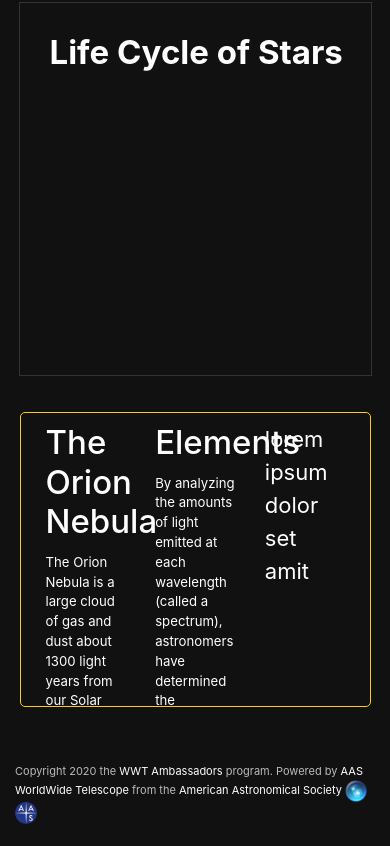
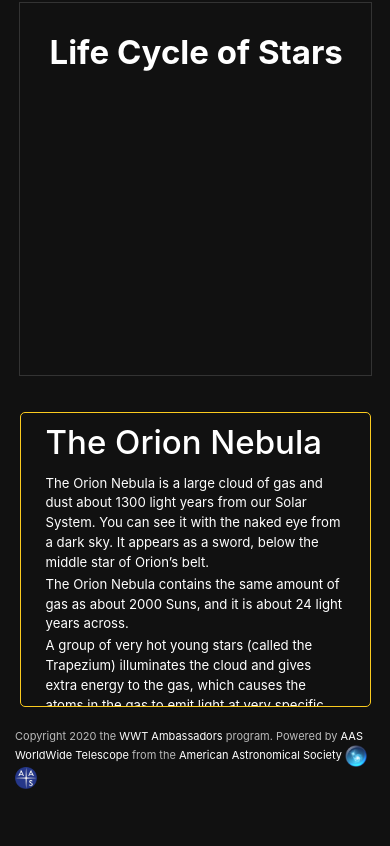
Before and after one commit to wwt-ambassadors/testbed, a website: page content/index.html in a window 390 px wide. Shown: the part 48-894 px from the top of the page. Drawn offline with nearby package versions, Linux system fonts and the light colour scheme; some packages are replaced by stand-ins of ours; a script that the page names is missing.

Commit message:
Add Responsive descriptions
Two elements of responsiveness:
-columns adjust based on width of frame
-description changes based on thumbnail clicked (only Orion so far)

```diff
--- a/content/SLC_script.js
+++ b/content/SLC_script.js
@@ -79,7 +79,12 @@
           .on('click',function() {
             if (wwt_si===null){
               return;
-            }
+            };
+			/* hide all descriptions, then show description specific to this target on sgl/dbl click */
+			toggle_class = "#" + place.find('Target').text().toLowerCase() + "_container";
+			$("#description_box").find(".container-fluid").hide();
+			$(toggle_class).show(500);
+
             wwt_si.setForegroundImageByName(place.attr('Name'));
             wwt_si.gotoRaDecZoom(parseFloat(place.attr('RA'))*15,place.attr('Dec'),parseFloat(place.find('ImageSet').attr('BaseDegreesPerTile')), false);
            });
--- a/content/index.html
+++ b/content/index.html
@@ -4,7 +4,7 @@
 		<meta http-equiv="X-UA-Compatible" content="chrome=1, IE=edge"/>
 		<meta http-equiv="content-type" content="text/html; charset=utf-8">
 		<meta name="viewport" content="width=device-width, initial-scale=1.0, maximum-scale=1.0, user-scalable=no">
-		<title>WWT Life Cycle of Stars</title>
+		<title>WWTA | Life Cycle of Stars</title>
 
 		<!-- load personal stylesheet and Bootstrap stylesheet -->
 		<link rel="stylesheet" href="https://stackpath.bootstrapcdn.com/bootstrap/4.4.1/css/bootstrap.min.css" integrity="sha384-Vkoo8x4CGsO3+Hhxv8T/Q5PaXtkKtu6ug5TOeNV6gBiFeWPGFN9MuhOf23Q9Ifjh" crossorigin="anonymous">
@@ -32,22 +32,23 @@
 		<div class="container-fluid main_container">
 			<div class="row" style="margin-top:16px" id="destinationThumbs"></div>
 			<div id="description_box">
-				<div class="container-fluid">
+				<div id="orion_container" class="container-fluid">
 					<div class="row">
-						<div class="col-4">
+						<div class="col-xs-6 col-md-6 col-lg-4">
 							<h4>The Orion Nebula</h4>
 							<p>The Orion Nebula is a large cloud of gas and dust about 1300 light years from our Solar System. You can see it with the naked eye from a dark sky. It appears as a sword, below the middle star of Orion’s belt.</p>
       						<p>The Orion Nebula contains the same amount of gas as about 2000 Suns, and it is about 24 light years across.</p>
 							<p>A group of very hot young stars (called the Trapezium) illuminates the cloud and gives extra energy to the gas, which causes the atoms in the gas to emit light at very specific wavelengths. For example, the red emission tells us there is hydrogen in the gas. The green emission tells us there is oxygen in the gas.</p>
 							<p>Notice that some parts of the cloud appear dark. The dark parts of the cloud are colder and denser than the lit-up parts of the cloud.</p>
 						</div>
-						<div class="col-4">
+						<div class="col-xs-6 col-md-6 col-lg-4">
 							<h4>Elements</h4>
 							<p>By analyzing the amounts of light emitted at each wavelength (called a spectrum), astronomers have determined the composition of the gas in the Orion Nebula. Its most plentiful gases are H (71% by mass) and He (28% by mass), with C, N, O, Ne, S, Cl, and Ar also present (summing to 1% by mass). </p>
 							<p>The proportions of H, He, C, N, O, and Ne in the Orion Nebula are very similar to the proportions for those gases in our Sun’s outer layers.</p>
 						</div>
-						<div class="col-4">
-							lorem ipsum dolor set amit
+						<div class="col-xs-12 col-md-12 col-lg-4">
+							<h4>See More Examples</h4>
+							<p>lorem ipsum dolor sit amet</p>
 						</div>
 					</div>
 				</div>
--- a/content/style.css
+++ b/content/style.css
@@ -158,7 +158,7 @@ h1 {
 
 #colophon {
 	position: absolute;
-	bottom: 20px;
+	bottom: 55px;
 	left: 15px;
 	margin-top: 1rem;
 }
```
Also changed, not shown: 1 other file.
